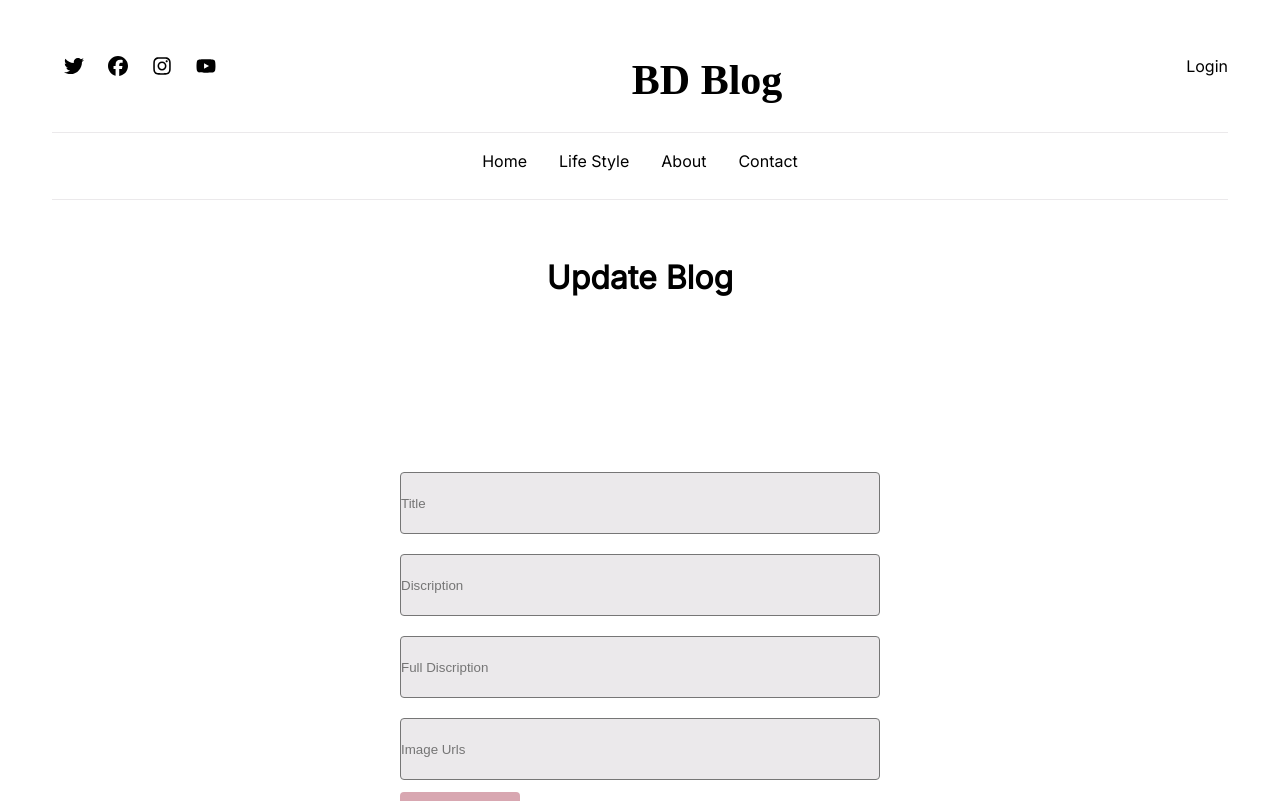
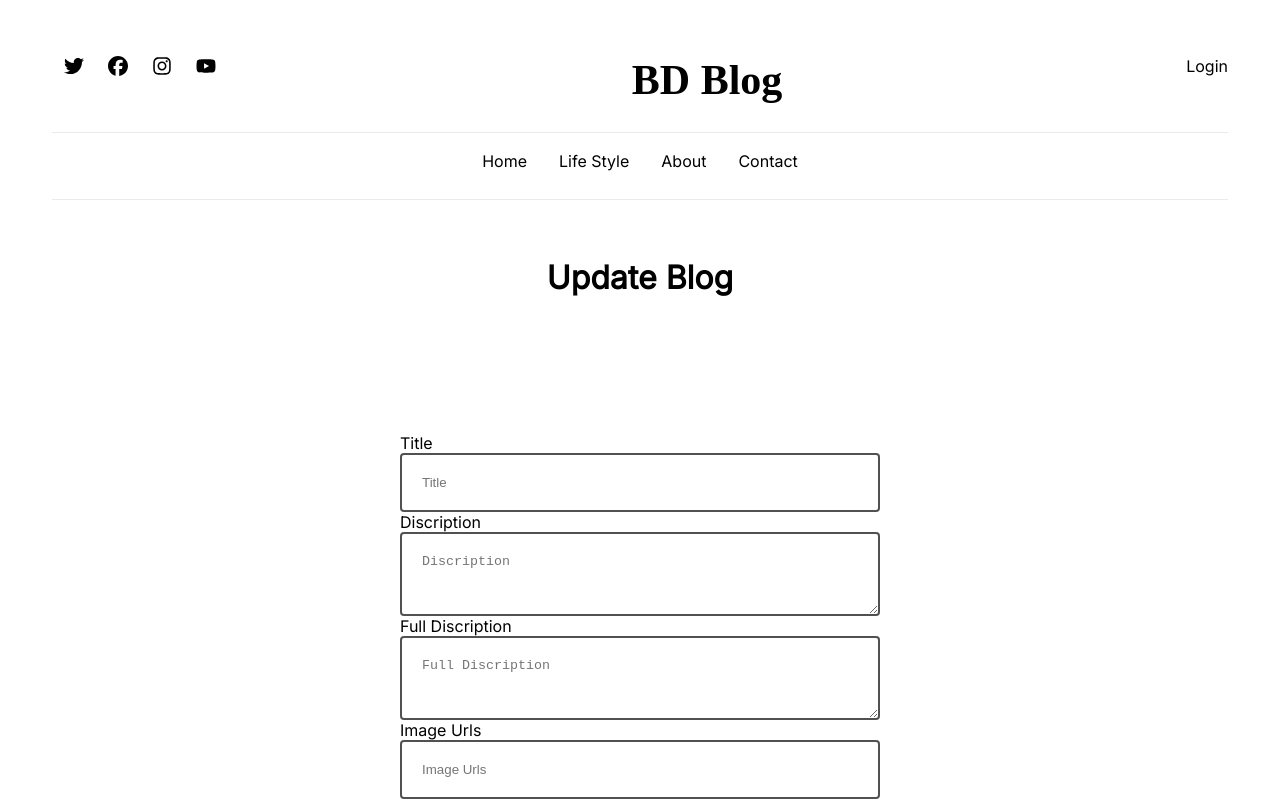
Before and after one commit to Din1998/BD-blog, a React (Create React App) app: page /update/1 in a window 1280 px wide. Shown: the top 801 px of the page. Built offline with nearby package versions, Linux system fonts and the light colour scheme; no server answers; a web font is replaced by a local one.

Commit message:
add input field styles

```diff
--- a/src/AppuiLib/_base.scss
+++ b/src/AppuiLib/_base.scss
@@ -32,7 +32,7 @@
   flex-direction: column;
   align-items: center;
   h1{
-    padding: 28px 0px;
+    padding: 12px 0px;
   }
   .content_wraper{
     padding: 52px 0px;
@@ -50,12 +50,17 @@
       justify-content: space-around;
       flex-wrap: wrap;
       input{
-        background: $--secondary--color;
-        outline: none;
+        padding: 20px ;
         border-radius: 4px;
         border: none;
-        border: 1px solid $--subtext;
-        height: 60px;
+        border: 2px solid $--subtitle-color;
+      }
+      textarea{
+        padding: 20px ;
+        height: 40px;
+        border-radius: 4px;
+        border: none;
+        border: 2px solid $--subtitle-color;
       }
       button{
         cursor: pointer;
@@ -64,7 +69,8 @@
         width: 120px;
         padding: $--btn-padding;
         border: none;
-        background: $--subtext;
+        color: $--btn-textcolor;
+        background: $--btn-color;
       }
       button:hover{
         background-color: $--subtitle-color;
@@ -101,13 +107,19 @@
       justify-content: space-around;
       flex-wrap: wrap;
       input{
-        margin-top: 20px;
-        background: $--secondary--color;
-        outline: none;
+        padding: 20px ;
         border-radius: 4px;
         border: none;
-        border: 1px solid $--subtext;
-        height: 60px;
+        border: 2px solid $--subtitle-color;
+
+      }
+      textarea{
+        padding: 20px ;
+        height: 40px;
+        border-radius: 4px;
+        border: none;
+        border: 2px solid $--subtitle-color;
+;
       }
       button{
         cursor: pointer;
@@ -116,7 +128,11 @@
         width: 120px;
         padding: $--btn-padding;
         border: none;
-        background: $--base-button-background;
+        color: $--btn-textcolor;
+        background: $--btn-color;
+      }
+      button:hover{
+        background-color: $--subtitle-color;
       }
     }
   }
--- a/src/component/Card.js
+++ b/src/component/Card.js
@@ -40,14 +40,11 @@ export default function Card ({blog}) {
           <p className="desc">{blog.discription}</p>
           <p className="pub__date">{new Date(blog.date).toDateString()}</p>
 
-          <motion.div
-            whileHover={{ scale: 1.05 }}
-            transition={{ type: "just", stiffness: 400, damping: 10 }}
-          >
+
             <Link className="link" to={`/post/${blog._id}`}>
             <button className="card__btn">Read More...</button>
             </Link>
-          </motion.div>
+
 
 
       </div>
--- a/src/css/index.css
+++ b/src/css/index.css
@@ -30,7 +30,7 @@
   align-items: center;
 }
 .addblog_page h1 {
-  padding: 28px 0px;
+  padding: 12px 0px;
 }
 .addblog_page .content_wraper {
   padding: 52px 0px;
@@ -50,12 +50,17 @@
   flex-wrap: wrap;
 }
 .addblog_page .content_wraper form input {
-  background: #ebe9eb;
-  outline: none;
+  padding: 20px;
   border-radius: 4px;
   border: none;
-  border: 1px solid #767676;
-  height: 60px;
+  border: 2px solid #515151;
+}
+.addblog_page .content_wraper form textarea {
+  padding: 20px;
+  height: 40px;
+  border-radius: 4px;
+  border: none;
+  border: 2px solid #515151;
 }
 .addblog_page .content_wraper form button {
   cursor: pointer;
@@ -64,7 +69,8 @@
   width: 120px;
   padding: 8px 16px;
   border: none;
-  background: #767676;
+  color: #ffffff;
+  background: #000000;
 }
 .addblog_page .content_wraper form button:hover {
   background-color: #515151;
@@ -96,13 +102,17 @@
   flex-wrap: wrap;
 }
 .updare_page .form_wraper form input {
-  margin-top: 20px;
-  background: #ebe9eb;
-  outline: none;
+  padding: 20px;
   border-radius: 4px;
   border: none;
-  border: 1px solid #767676;
-  height: 60px;
+  border: 2px solid #515151;
+}
+.updare_page .form_wraper form textarea {
+  padding: 20px;
+  height: 40px;
+  border-radius: 4px;
+  border: none;
+  border: 2px solid #515151;
 }
 .updare_page .form_wraper form button {
   cursor: pointer;
@@ -111,7 +121,11 @@
   width: 120px;
   padding: 8px 16px;
   border: none;
-  background: #D8A7B1;
+  color: #ffffff;
+  background: #000000;
+}
+.updare_page .form_wraper form button:hover {
+  background-color: #515151;
 }
 
 .mst__header {
--- a/src/page/AddPost.js
+++ b/src/page/AddPost.js
@@ -1,9 +1,12 @@
-import { useState } from "react"
+import { useState,useEffect } from "react"
 import { Link, useNavigate } from "react-router-dom";
 import axios from "axios"
 import '../css/index.css'
 
-export default function AddBlog({blogs}){
+export default function AddBlog(){
+
+  const [isPending,setPending] = useState(true)
+  const [blogs,setBlog] = useState([])
 
   const [blog,addBlog] = useState({
     title: "",
@@ -18,11 +21,28 @@ export default function AddBlog({blogs}){
     addBlog((prev) => ({...prev,[e.target.name]:e.target.value}))
   }
 
+// get all blog
+  useEffect(() => {
+    const getAllPost = async () => {
+      try{
+        const res = await axios.get(`https://server2023.vercel.app/api`);
+        setBlog(res.data)
+        setPending(false)
+      } catch(err) {
+        console.log(err)
+      }
+    };
+    getAllPost()
+
+  },[])
+
+
+
 // post blog
   const handleSubmit = async (e) => {
     e.preventDefault();
     try{
-      await axios.post("http://localhost:8000/api/post",blog);
+      await axios.post("https://server2023.vercel.app/api/post",blog);
       navigate("/");
     }catch(err){
       console.log(err)
@@ -32,7 +52,7 @@ export default function AddBlog({blogs}){
 // delete blog
 const handleDelete = async (id) => {
   try {
-    await axios.delete(`http://localhost:8000/api/${id}`);
+    await axios.delete(`https://server2023.vercel.app/api/${id}`);
     window.location.reload()
   } catch (err) {
     console.log(err);
@@ -55,15 +75,15 @@ const handleDelete = async (id) => {
                 onChange={handleChange}
               />
               <label>Discription</label>
-              <input
-                type="text"
+              <textarea
+                typeof="text"
                 required={true}
-
                 name="discription"
                 onChange={handleChange}
               />
+
               <label>Full Discription</label>
-              <input
+              <textarea
                 type="text"
                 required={true}
 
@@ -84,6 +104,10 @@ const handleDelete = async (id) => {
 
           <div className="blog_list">
             <p>All blogs</p>
+            { isPending && <div className="loading__component">
+            <h1>BD Blog</h1>
+            <p>Loading...</p>
+            </div> }
             {blogs.map(blogs => (
               <div className="blog" key={blogs._id}>
                 <p>{blogs.title}</p>
--- a/src/page/Post.js
+++ b/src/page/Post.js
@@ -1,21 +1,63 @@
-import { useLocation } from "react-router-dom"
-import '../css/index.css'
-import '../App.css'
+import { useLocation } from "react-router-dom";
+import { useEffect,useState } from "react";
+import axios from "axios";
+import { motion } from "framer-motion";
+import '../css/index.css';
+import '../App.css';
 
 
-export default function Post({blog}) {
+export default function Post() {
 
   const location = useLocation();
-  const path = location.pathname.split('/')[2];
-  const post = blog.find((b) => b._id.toString() === path);
+  const blogId = location.pathname.split('/')[2];
+
+
+  const [post,getPost] = useState("");
+
+
+  const getBlog = async () => {
+   await axios
+    .get(`https://server2023.vercel.app/api/${blogId}`)
+    .then((result) => {
+      getPost(result.data)
+    })
+    .catch((err) => console.log(err));
+  }
+
+
+  useEffect(() => {
+    getBlog()
+
+  })
+
+
+
 
   return(
     <div className="post__page">
+          <motion.div
+        initial={{ opacity: 0, scale: 0.5 }}
+        animate={{ opacity: 1, scale: 1 }}
+        transition={{
+          default: {
+            duration: 0.3,
+            ease: [0, 0.71, 0.2, 1.01]
+          },
+          scale: {
+            type: "spring",
+            damping: 10,
+            stiffness: 70,
+            restDelta: 0.001
+          }
+        }}
+
+    >
       <img src={post.imageUrl} alt="" className="post__img"/>
       <h1 className="post__title">{post.title}</h1>
       <h2 className="post__desc">{post.discription}</h2>
       <p className="post__longDesc">{post.fullDiscription}</p>
       <p className="current_date">{new Date(post.date).toDateString()}</p>
+      </motion.div>
     </div>
   )
 }
--- a/src/page/Update.js
+++ b/src/page/Update.js
@@ -5,7 +5,7 @@ import '../css/index.css'
 
 export default function Update() {
 
-  const [blog,updateBlog] = useState("")
+
   const [input,setInput] = useState("")
   const navigate = useNavigate();
   const location = useLocation();
@@ -23,7 +23,6 @@ export default function Update() {
     const res = await axios
     .get(`https://server2023.vercel.app/api/${blogId}`)
     .then((result) => {
-      updateBlog(result.data)
       setInput(result.data)
     })
     .catch((err) => console.log(err));
@@ -59,6 +58,7 @@ useEffect(() => {
       <h1>Update Blog</h1>
       <div className="form_wraper">
         <form onSubmit={handleSubmit}>
+        <label>Title</label>
           <input
             type="text"
             required={true}
@@ -67,7 +67,8 @@ useEffect(() => {
             name="title"
             onChange={handleChange}
           />
-          <input
+          <label>Discription</label>
+          <textarea
             type="text"
             required={true}
             placeholder="Discription"
@@ -75,7 +76,8 @@ useEffect(() => {
             value={input.discription}
             onChange={handleChange}
           />
-          <input
+          <label>Full Discription</label>
+          <textarea
             type="text"
             required={true}
             placeholder="Full Discription"
@@ -83,6 +85,7 @@ useEffect(() => {
             value={input.fullDiscription}
             onChange={handleChange}
           />
+          <label>Image Urls</label>
           <input
             type="url"
             required={true}
```
